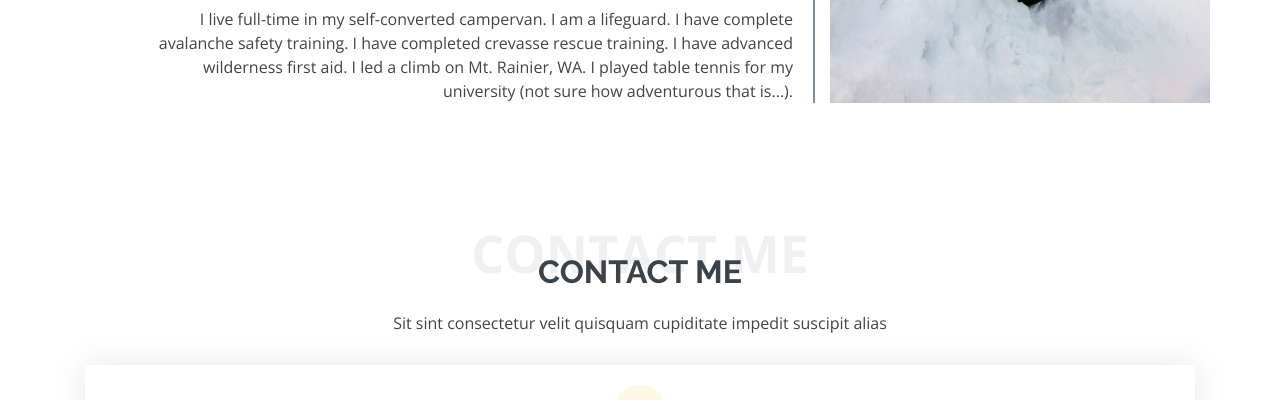
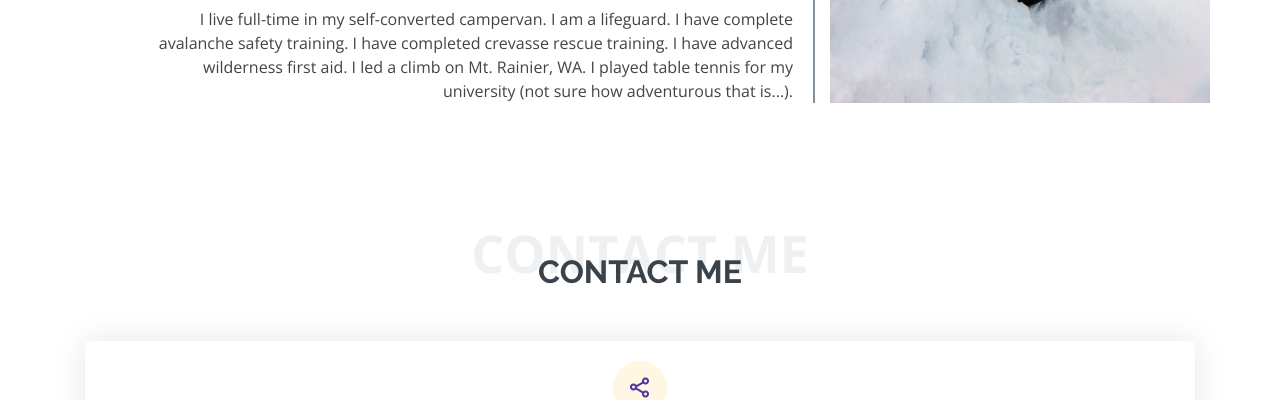
Before and after one commit to shanemonksobyrne/shanemonksobyrne.com, a website: page public/index.html in a window 1280 px wide. Shown: the part 2374-2774 px from the top of the page. Drawn offline with nearby package versions, Linux system fonts and the light colour scheme.

Commit message:
removed lorem ipsum

```diff
--- a/public/index.html
+++ b/public/index.html
@@ -165,7 +165,7 @@
                 <div class="section-title ">
                     <span>Contact Me</span>
                     <h2>Contact Me</h2>
-                    <p>Sit sint consectetur velit quisquam cupiditate impedit suscipit alias</p>
+                    <!-- <p>Sit sint consectetur velit quisquam cupiditate impedit suscipit alias</p> -->
                 </div>
 
                 <div class="row ">
```
